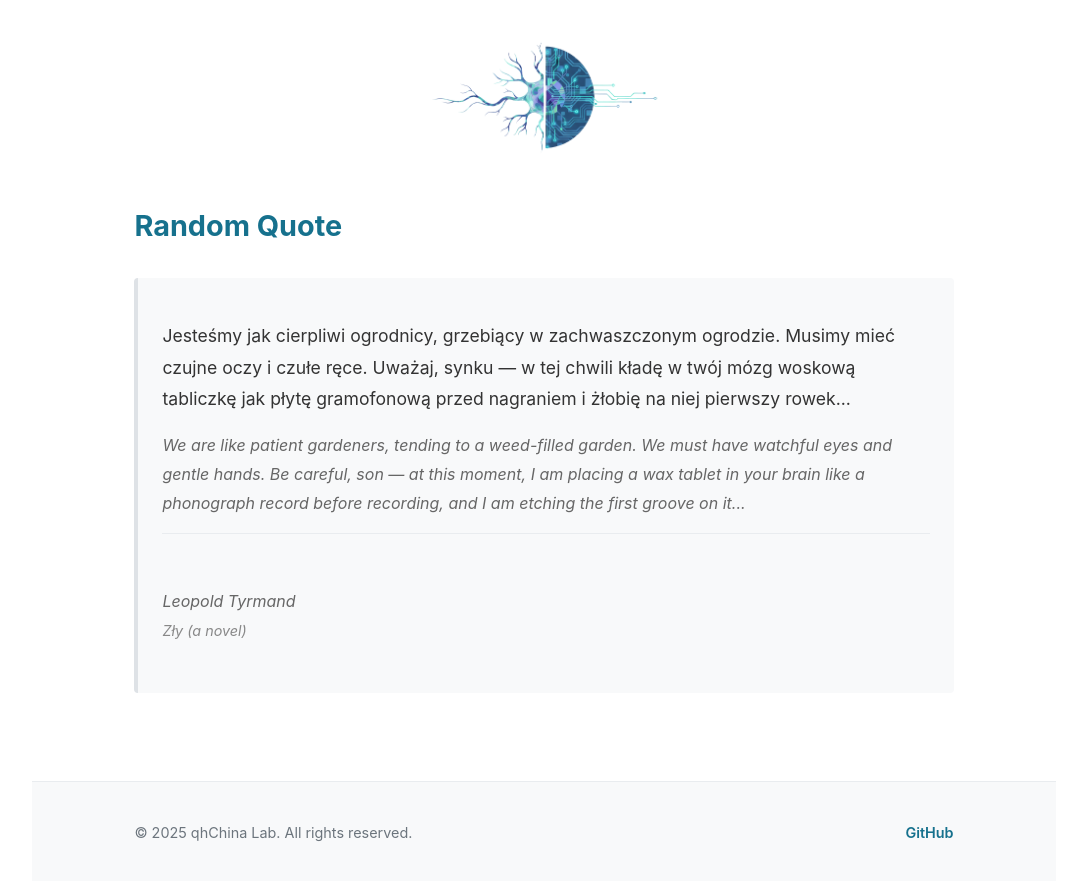
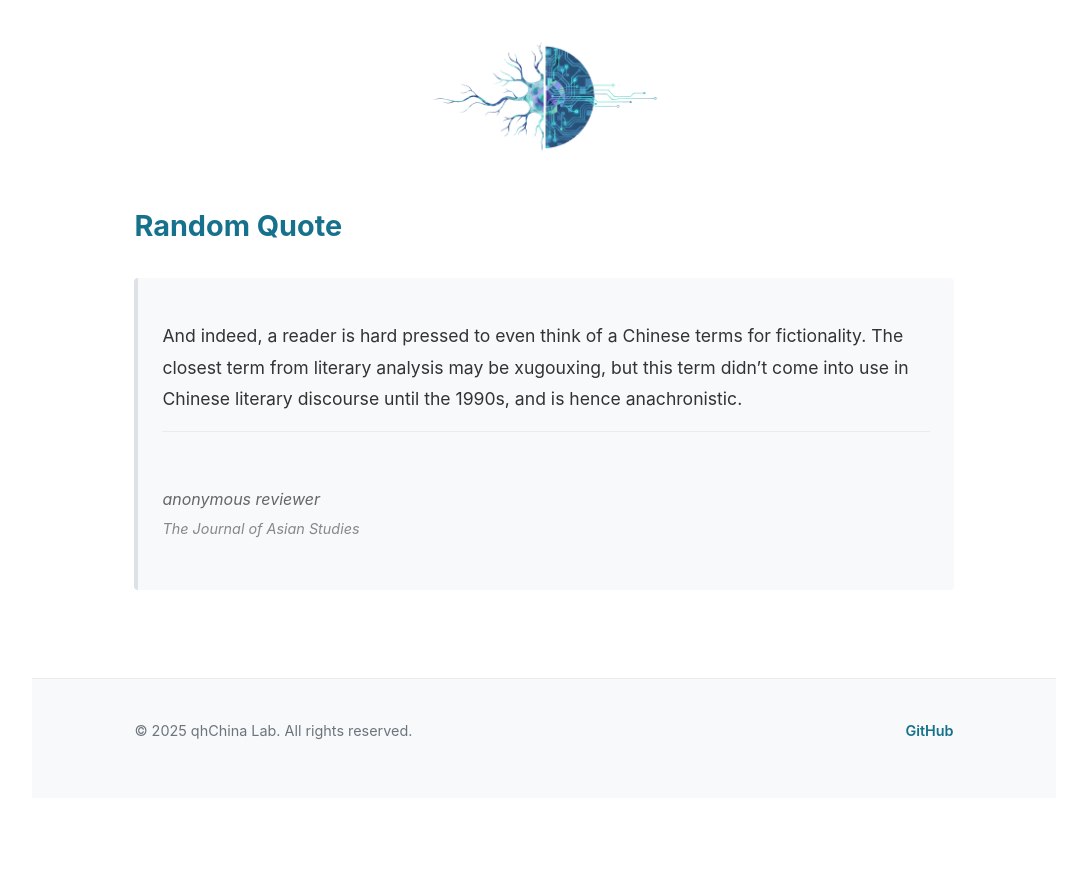
Before and after one commit to mcjkurz/qhchina, a Jekyll site: the page built from docs/index.md, in a window 1280 px wide and 900 px high, scrolled down 1342 px. Shown: the top 881 px of the window, without its empty margins (96-1183 px from the left). Built offline with Jekyll 4.4.1, drawn with Linux system fonts in a browser that asks for light colours; after the commit the page ends 2140 px from its top, so only the background shows below that.

Commit message:
quote update

```diff
--- a/docs/_data/quotes.json
+++ b/docs/_data/quotes.json
@@ -20,6 +20,11 @@
       "translation": "We are like patient gardeners, tending to a weed-filled garden. We must have watchful eyes and gentle hands. Be careful, son — at this moment, I am placing a wax tablet in your brain like a phonograph record before recording, and I am etching the first groove on it...",
       "source": "Leopold Tyrmand",
       "source_detail": "Zły (a novel)"
+    },
+    {
+      "text": "And indeed, a reader is hard pressed to even think of a Chinese terms for fictionality. The closest term from literary analysis may be xugouxing, but this term didn’t come into use in Chinese literary discourse until the 1990s, and is hence anachronistic.",
+      "source": "anonymous reviewer",
+      "source_detail": "The Journal of Asian Studies"
     }
   ]
 }
```
